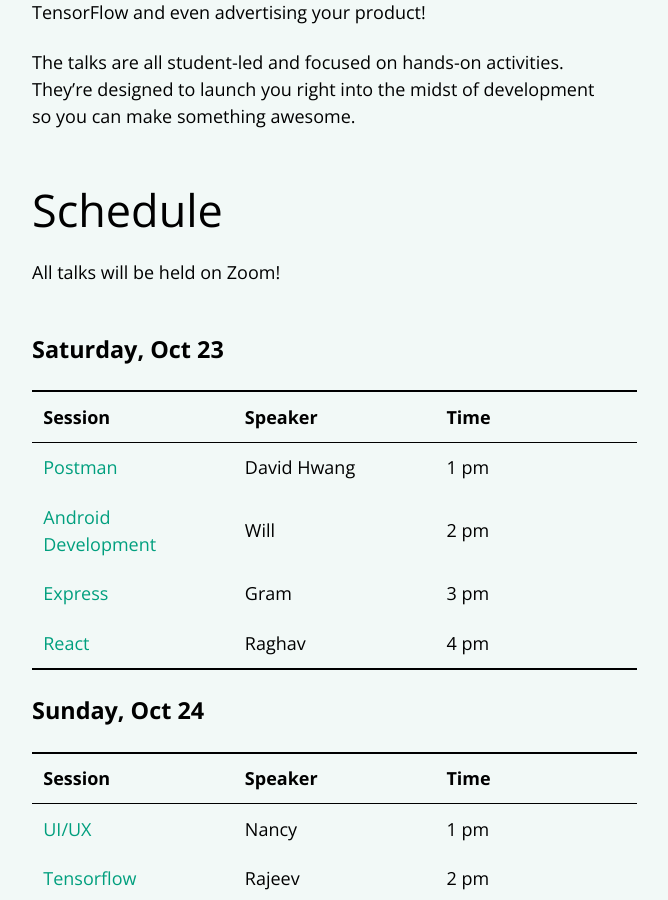
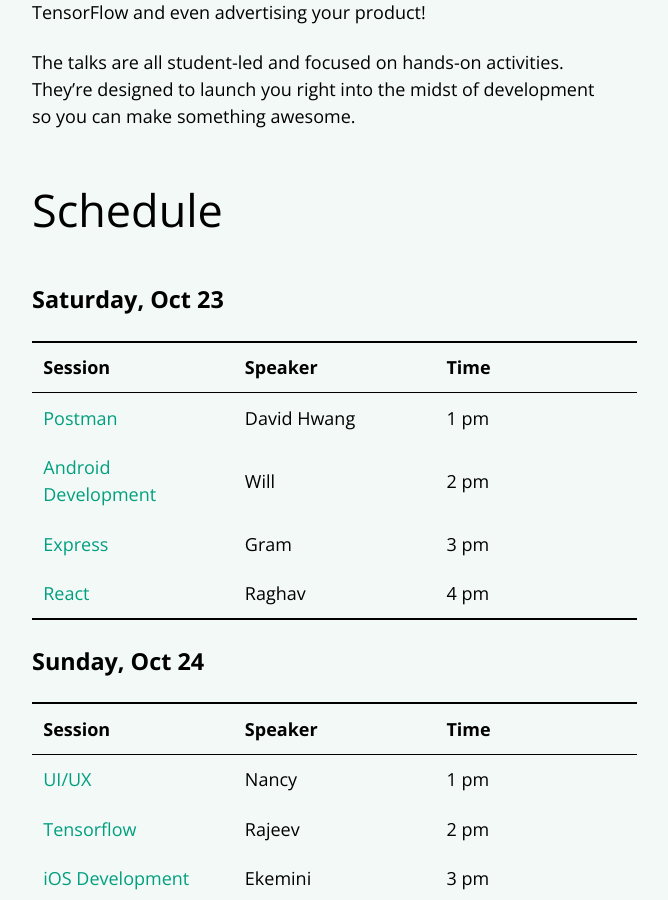
Before and after one commit to ScottyLabs/crashcourse, a Jekyll site: the page built from index.md, in a window 1280 px wide and 900 px high, scrolled down 760 px. Shown: the whole window, without its empty margins (288-956 px from the left). Built offline with Jekyll 4.4.1, drawn with Linux system fonts in a browser that asks for light colours; nearby versions of some CDN libraries.

Commit message:
Remove talks held on Zoom message

```diff
--- a/index.md
+++ b/index.md
@@ -15,7 +15,7 @@
 <span class="anchor" id="schedule1">
 # Schedule
 
-  All talks will be held on Zoom!
+  <!-- All talks will be held on Zoom! -->
 
 {% for day in site.data.days %}
 
```
